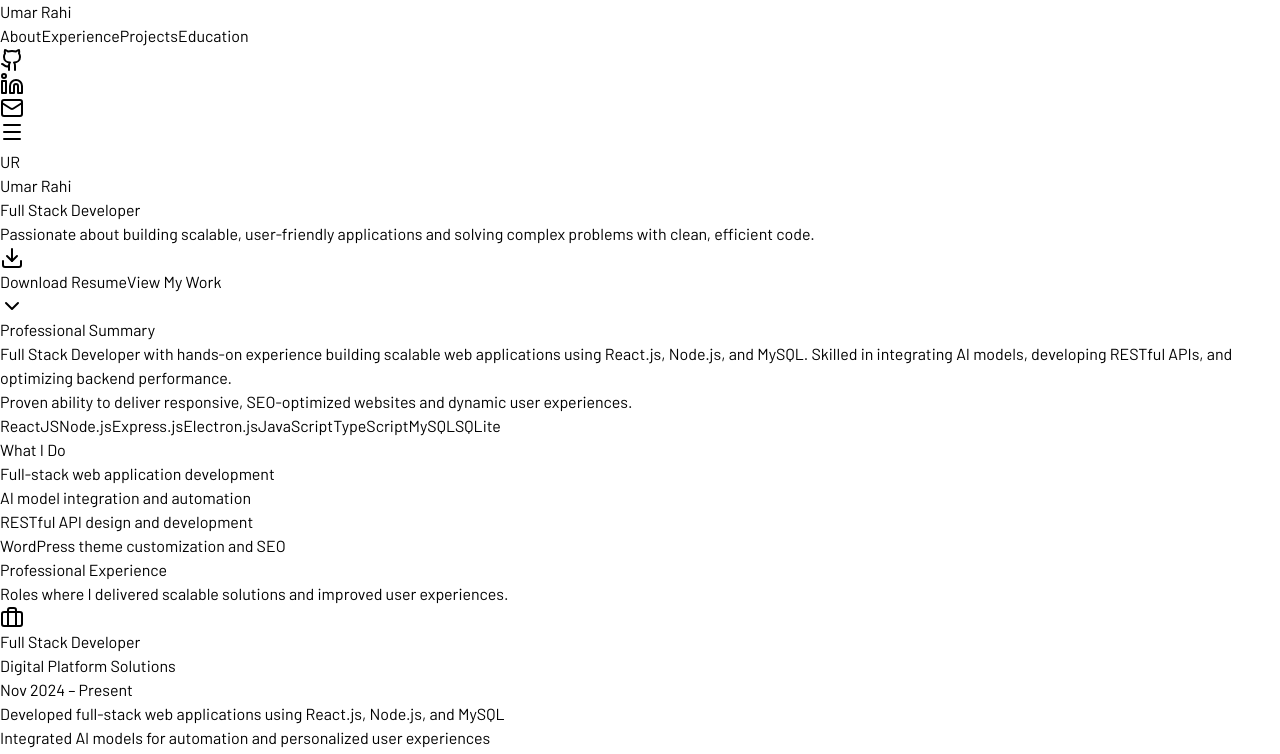
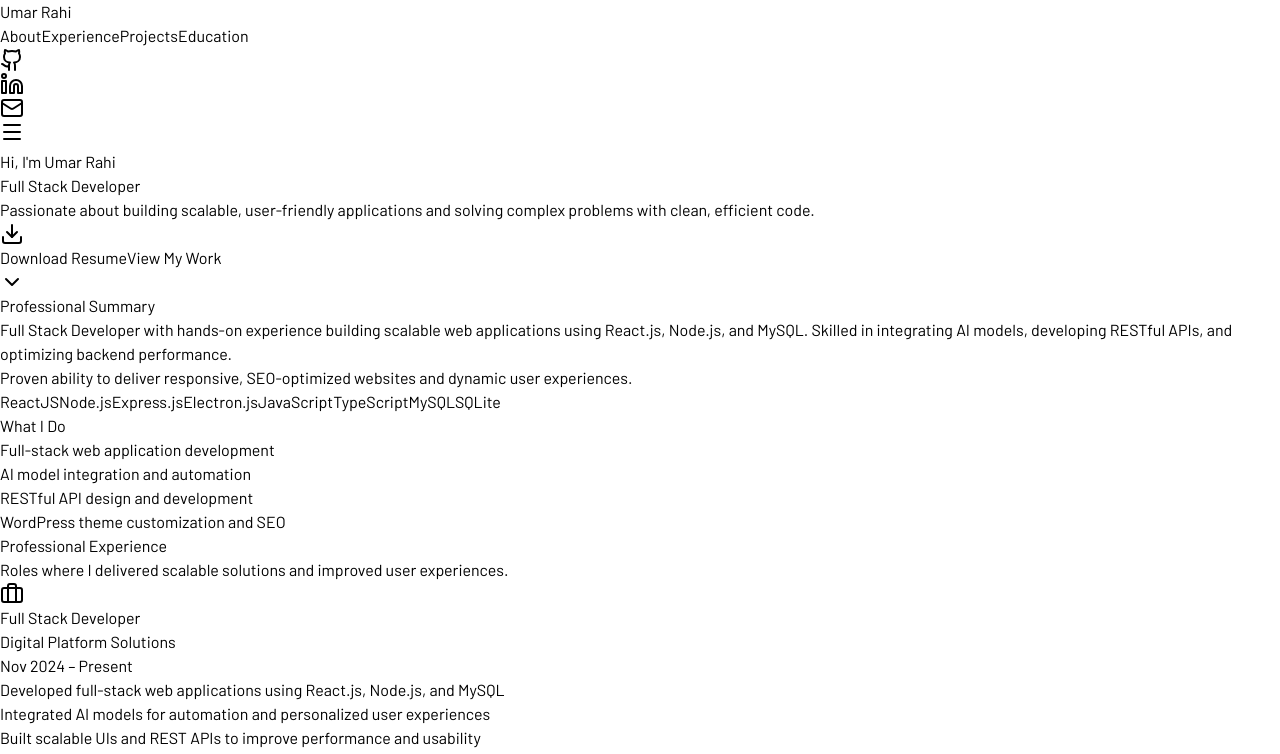
Before and after one commit to umarrahidev/umarrahi-portfolio, a React (Vite) app: page / in a window 1280 px wide. Shown: the top 754 px of the page. Built offline with nearby package versions, Linux system fonts and the light colour scheme.

Commit message:
Update navbar

```diff
--- a/src/components/Hero.tsx
+++ b/src/components/Hero.tsx
@@ -7,30 +7,30 @@ interface HeroProps {
 
 const Hero: React.FC<HeroProps> = ({ scrollToSection }) => {
   return (
-    <section className="pt-24 pb-12 px-4 sm:px-6 lg:px-8 text-center bg-gradient-to-br from-purple-200 via-white to-blue-200">
-      <div className="mb-8">
-        <div className="w-32 h-32 mx-auto mb-6 rounded-full bg-gradient-to-r from-purple-600 to-blue-700 flex items-center justify-center shadow-2xl">
-          <div className="w-28 h-28 rounded-full bg-white flex items-center justify-center shadow-inner">
-            <span className="text-2xl font-bold text-purple-700">UR</span>
-          </div>
-        </div>
+    <section className="min-h-screen flex items-center justify-center px-4 sm:px-6 lg:px-8 bg-gradient-to-br from-purple-200 via-white to-blue-200">
+      <div className="text-center max-w-4xl mx-auto py-24 md:py-0 ">
+        {/* Main Heading */}
+        <h1 className="text-5xl md:text-7xl lg:text-8xl font-bold text-gray-900 mb-6">
+          Hi, I'm <span className="text-purple-600">Umar Rahi</span>
+        </h1>
 
-        <h1 className="text-4xl md:text-6xl font-bold text-gray-900 mb-4">
-          Umar Rahi
-        </h1>
-        <p className="text-xl md:text-2xl text-gray-700 mb-4">
+        {/* Subtitle */}
+        <p className="text-2xl md:text-3xl lg:text-4xl text-gray-700 mb-8">
           Full Stack Developer
         </p>
-        <p className="text-lg text-gray-600 max-w-2xl mx-auto">
-          Passionate about building scalable, user-friendly applications and
-          solving complex problems with clean, efficient code.
+
+        {/* Description */}
+        <p className="text-lg md:text-xl text-gray-600 max-w-2xl mx-auto mb-12 leading-relaxed">
+          Passionate about building scalable, user-friendly applications
+          and solving complex problems with clean, efficient code.
         </p>
 
-        <div className="mt-6 flex flex-wrap justify-center gap-4">
+        {/* Buttons */}
+        <div className="flex flex-col sm:flex-row justify-center gap-4 mb-16">
           <a
             href="/resume.pdf"
             download="Full Stack Developer - Umar Rahi.pdf"
-            className="flex items-center bg-purple-600 text-white px-8 py-3 rounded-full hover:bg-purple-700 transition-colors font-medium shadow-lg hover:shadow-xl"
+            className="flex items-center justify-center bg-purple-600 text-white px-8 py-3 rounded-full hover:bg-purple-700 transition-all duration-300 font-medium shadow-lg hover:shadow-xl"
           >
             <Download className="w-5 h-5 mr-2" />
             Download Resume
@@ -38,15 +38,16 @@ const Hero: React.FC<HeroProps> = ({ scrollToSection }) => {
 
           <button
             onClick={() => scrollToSection("projects")}
-            className="border-2 border-purple-600 text-purple-700 px-8 py-3 rounded-full hover:bg-purple-50 transition-colors font-medium shadow-md"
+            className="flex items-center justify-center border-2 border-purple-600 text-purple-700 px-8 py-3 rounded-full hover:bg-purple-50 transition-all duration-300 font-medium shadow-md"
           >
             View My Work
           </button>
         </div>
 
-        <div className="mt-10 animate-bounce">
+        {/* Scroll Indicator */}
+        <div className="animate-bounce">
           <ChevronDown
-            className="w-6 h-6 mx-auto text-purple-600 cursor-pointer"
+            className="w-8 h-8 mx-auto text-purple-600 cursor-pointer"
             onClick={() => scrollToSection("about")}
           />
         </div>
--- a/src/components/Layouts/Navbar.tsx
+++ b/src/components/Layouts/Navbar.tsx
@@ -31,7 +31,7 @@ const Navbar: React.FC<NavbarProps> = ({ scrollToSection }) => {
               <button
                 key={section}
                 onClick={() => scrollToSection(section)}
-                className="text-gray-600 hover:text-blue-600 transition-colors duration-200"
+                className="text-gray-600 hover:bg-purple-600/10 hover:text-purple-600 rounded px-2 py-1 transition-colors duration-200"
               >
                 {section.charAt(0).toUpperCase() + section.slice(1)}
               </button>
@@ -85,7 +85,7 @@ const Navbar: React.FC<NavbarProps> = ({ scrollToSection }) => {
                 <button
                   key={section}
                   onClick={() => handleMobileNavClick(section)}
-                  className="text-gray-600 hover:text-blue-600 transition-colors duration-200 text-left py-2 px-4"
+                  className="text-gray-600 hover:text-purple-600 transition-colors duration-200 text-left py-2 px-4"
                 >
                   {section.charAt(0).toUpperCase() + section.slice(1)}
                 </button>
```
